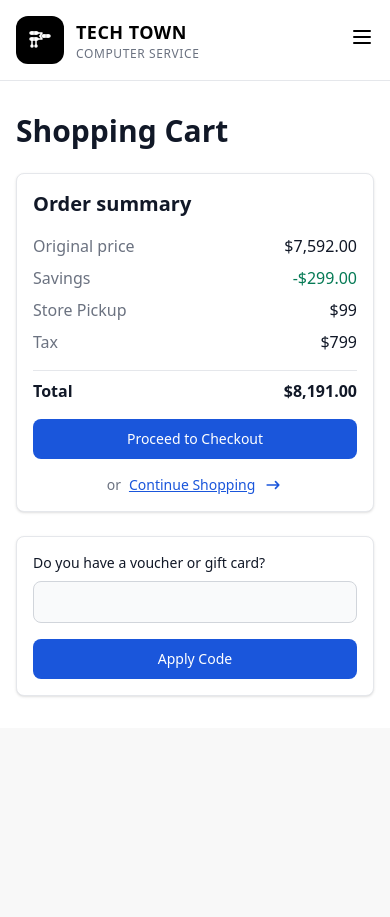
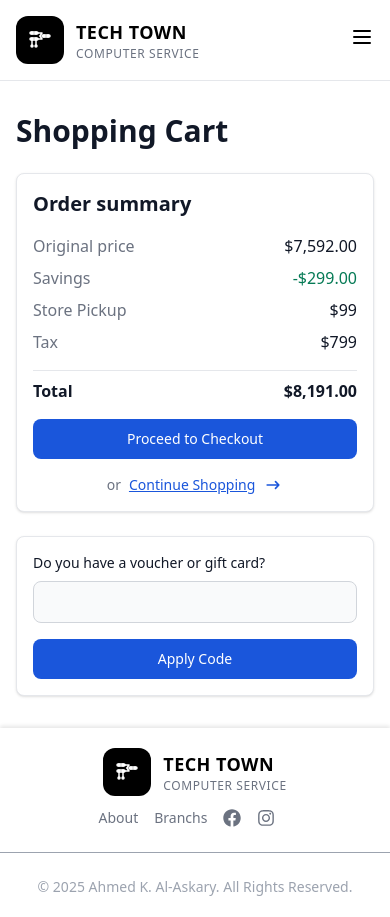
Before and after one commit to askaryxiii/tech-town, a React (Vite) app: page /cart in a window 390 px wide. Before the commit the page ends 844 px from the top, so only its background shows below. Built offline with nearby package versions, Linux system fonts and the light colour scheme.

Commit message:
first draft for Home Page, added footer, fixed some bugs

```diff
--- /dev/null
+++ b/src/components/layout/Footer.jsx
@@ -0,0 +1,45 @@
+import { FooterListItem, Logo } from "../ui";
+import { FaFacebook } from "react-icons/fa";
+import { FaInstagram } from "react-icons/fa";
+
+export const Footer = () => {
+  return (
+    <footer class="bg-white shadow-[0_-2px_4px_rgba(0,0,0,0.1)] ">
+      <div class="w-full max-w-screen-xl mx-auto py-5">
+        <div class="flex lg:flex-row md:flex-row flex-col items-center lg:justify-between justify-evenly gap-3">
+          <Logo />
+          <ul class="flex flex-wrap items-center text-sm font-medium text-gray-500 mb-0 dark:text-gray-400">
+            <li>
+              <FooterListItem title={"About"} dist={"/"} />
+            </li>
+            <li>
+              <FooterListItem title={"Branchs"} dist={"/"} />
+            </li>
+            <li className="flex justify-center">
+              <FooterListItem
+                title={<FaFacebook className="text-lg" />}
+                dist={"/"}
+              />
+            </li>
+            <li className="flex justify-center">
+              <FooterListItem
+                title={<FaInstagram className="text-lg" />}
+                dist={"/"}
+              />
+            </li>
+          </ul>
+        </div>
+        <hr class="my-6 border-gray-400 sm:mx-auto  lg:my-4" />
+        <span class="block text-sm text-gray-400 text-center ">
+          © 2025{" "}
+          <a
+            href="https://askary-portfolio.vercel.app/"
+            class="hover:underline">
+            Ahmed K. Al-Askary
+          </a>
+          . All Rights Reserved.
+        </span>
+      </div>
+    </footer>
+  );
+};
--- /dev/null
+++ b/src/components/ui/buttuns/footer/FooterListItem.jsx
@@ -0,0 +1,10 @@
+import React from "react";
+import { Link } from "react-router-dom";
+
+export const FooterListItem = ({ title, dist }) => {
+  return (
+    <Link to={dist} className="hover:underline me-4 md:me-6 ">
+      {title}
+    </Link>
+  );
+};
--- a/src/components/ui/index.js
+++ b/src/components/ui/index.js
@@ -17,3 +17,4 @@ export { ThreeXTitle } from "./spans/ThreeXTitle";
 export { CartCardImage } from "./imgs/CartCardImage";
 export { QuantityButtons } from "./buttuns/cart/QuantityButtons";
 export { BaseGraySpan } from "./spans/BaseGraySpan";
+export { FooterListItem } from "./buttuns/footer/FooterListItem";
--- a/src/components/ui/logo/Logo.jsx
+++ b/src/components/ui/logo/Logo.jsx
@@ -1,6 +1,8 @@
+import { Link } from "react-router-dom";
+
 export const Logo = () => {
   return (
-    <div className="flex items-center gap-3">
+    <Link to={"/"} className="flex items-center gap-3">
       <div className="bg-black rounded-xl p-3 w-12 h-12 flex items-center justify-center">
         <svg
           width="24"
@@ -37,6 +39,6 @@ export const Logo = () => {
           COMPUTER SERVICE
         </div>
       </div>
-    </div>
+    </Link>
   );
 };
--- a/src/pages/home/Home.jsx
+++ b/src/pages/home/Home.jsx
@@ -9,16 +9,29 @@ const Home = () => {
 
   return (
     <div className="py-5 flex flex-col">
-      <section className="lg:px-10 p-5 py-5 flex flex-col gap-5 min-h-fit">
+      <section className="lg:px-10 p-5 py-5 flex flex-col gap-5 min-h-fit items-center">
         <HeroCarousel />
         {/* category Section */}
-        <section className="w-full grid lg:grid-cols-4 md:grid-cols-2 space-y-4 grid-cols-1 ">
+        <section className="lg:w-2/3 w-full grid lg:grid-cols-3 md:grid-cols-2 space-y-4 grid-cols-1 ">
           {categories?.data.map(({ documentId, title, image }) => (
             <CategoryCard key={documentId} title={title} image={image} />
           ))}
         </section>
-        {/* product section */}
-        <section className="grid grid-cols-1 md:grid-cols-2 justify-items-center gap-5">
+      </section>
+      {/* product section */}
+      <section className="grid lg:grid-cols-8 lg:grid-rows-10 justify-items-center px-4 sm:px-6 lg:px-0 py-5 ">
+        <div className="hidden lg:block row-start-1 row-end-11 col-start-1 col-end-2">
+          <img src={homeImage} alt="" className="h-full object-cover" />
+        </div>
+
+        <div className="hidden lg:block row-start-1 row-end-11 col-start-8 col-end-9">
+          <img src={homeImage} alt="" className="h-full object-cover" />
+        </div>
+
+        <div className="row-start-1 row-end-11 col-start-1 lg:col-start-2 col-end-9 lg:col-end-8 grid grid-cols-1 md:grid-cols-2 lg:grid-cols-3 gap-4 sm:gap-6 md:gap-8">
+          <span className="lg:col-span-3 md:col-span-2 text-4xl font-medium text-gray-700">
+            Featured Products
+          </span>
           {products?.data.map(({ title, price, images, documentId, specs }) => (
             <ProductCard
               key={documentId}
@@ -29,27 +42,10 @@ const Home = () => {
               documentId={documentId}
             />
           ))}
-        </section>
+        </div>
       </section>
-      {/* <section className="grid grid-cols-1 h-svh space-y-5 md:grid-cols-2 lg:grid-cols-8">
-        <img src={homeImage} alt="" className=" md:col-span-1 lg:col-span-1" />
-        <img src={homeImage} alt="" className=" md:col-span-1 lg:col-end-9 " />
-      </section> */}
     </div>
   );
 };
 
 export default Home;
-
-{
-  /* <div className="grid grid-cols-5">
-        {products?.data.map((product, index) => (
-          <ProductCard
-            key={index}
-            images={product.images}
-            name={product.title}
-            price={product.price}
-          />
-        ))}
-      </div> */
-}
--- a/src/routes/AppRouter.jsx
+++ b/src/routes/AppRouter.jsx
@@ -2,6 +2,7 @@ import { lazy, Suspense } from "react";
 import { BrowserRouter, Route, Routes } from "react-router-dom";
 import { Navbar } from "../components/layout/Navbar";
 import Loading from "../pages/loading/Loading";
+import { Footer } from "../components/layout/Footer";
 
 const Home = lazy(() => import("../pages/home/Home"));
 const Product = lazy(() => import("../pages/product/Product"));
@@ -17,6 +18,7 @@ const AppRouter = () => {
           <Route path="/product/:documentId" element={<Product />} />
           <Route path="/cart" element={<Cart />} />
         </Routes>
+        <Footer />
       </Suspense>
     </BrowserRouter>
   );
```
